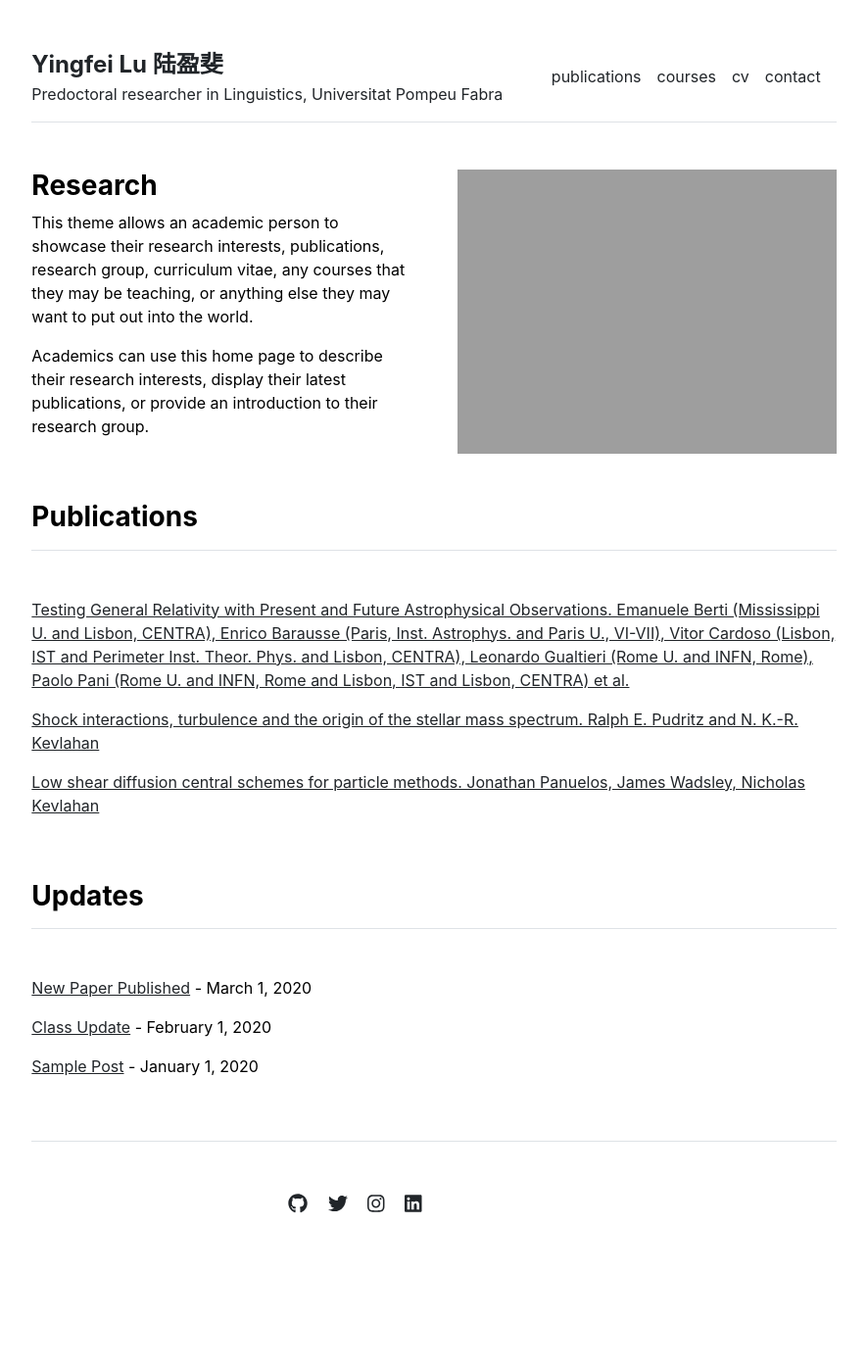
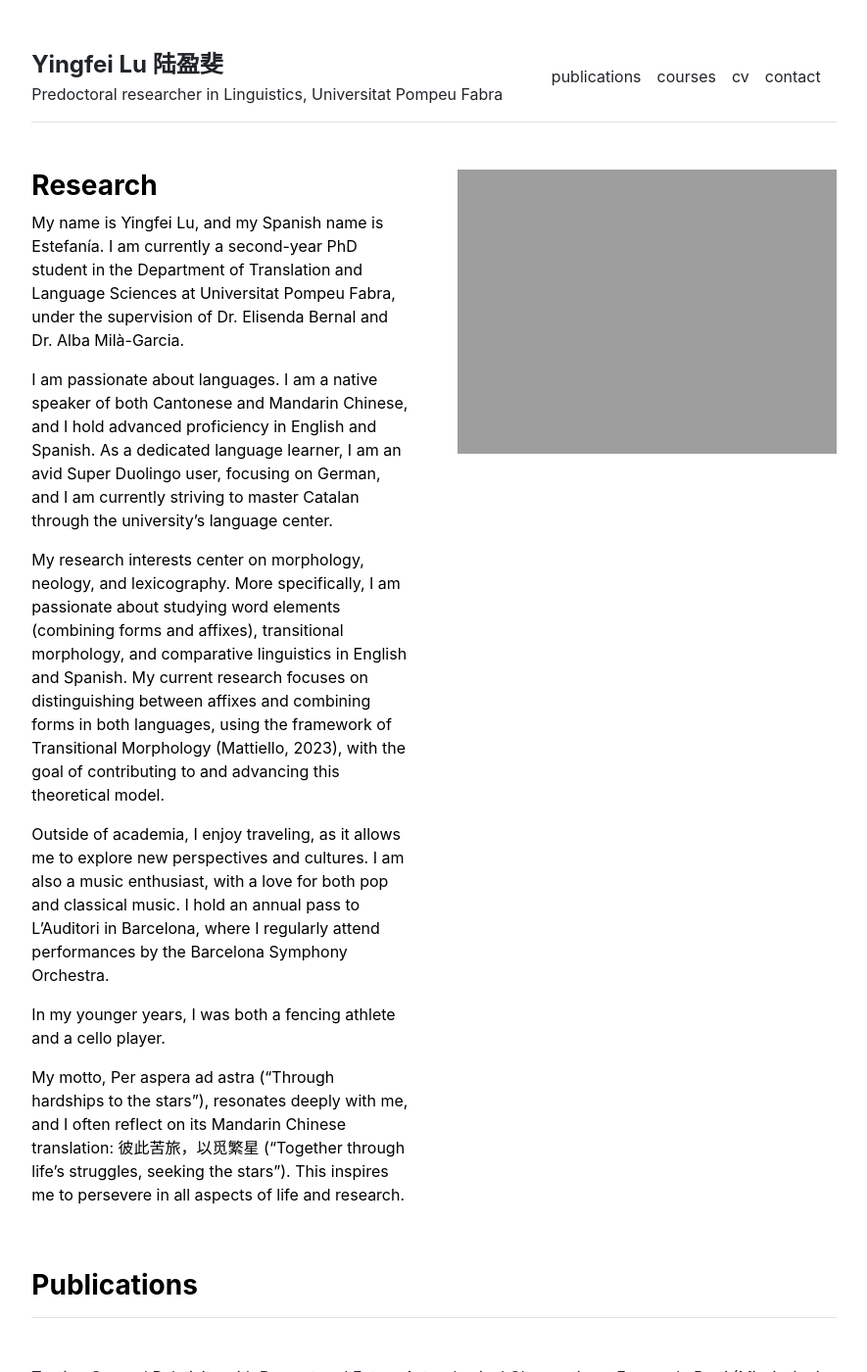
Before and after one commit to YingfeiLu/yingfeilu.github.io, a Jekyll site: the page built from index.md, in a window 1280 px wide and 1400 px high. Shown: the whole window at 98% size, without its empty margins (197-1082 px from the left). Built offline with Jekyll 4.4.1, drawn with Linux system fonts in a browser that asks for light colours.

Commit message:
Update index.md

```diff
--- a/index.md
+++ b/index.md
@@ -3,6 +3,14 @@ layout: home
 title: "Home"
 ---
 
-This theme allows an academic person to showcase their research interests, publications, research group, curriculum vitae, any courses that they may be teaching, or anything else they may want to put out into the world.
+My name is Yingfei Lu, and my Spanish name is Estefanía. I am currently a second-year PhD student in the Department of Translation and Language Sciences at Universitat Pompeu Fabra, under the supervision of Dr. Elisenda Bernal and Dr. Alba Milà-Garcia.
 
-Academics can use this home page to describe their research interests, display their latest publications, or provide an introduction to their research group.
+I am passionate about languages. I am a native speaker of both Cantonese and Mandarin Chinese, and I hold advanced proficiency in English and Spanish. As a dedicated language learner, I am an avid Super Duolingo user, focusing on German, and I am currently striving to master Catalan through the university’s language center.
+
+My research interests center on morphology, neology, and lexicography. More specifically, I am passionate about studying word elements (combining forms and affixes), transitional morphology, and comparative linguistics in English and Spanish. My current research focuses on distinguishing between affixes and combining forms in both languages, using the framework of Transitional Morphology (Mattiello, 2023), with the goal of contributing to and advancing this theoretical model.
+
+Outside of academia, I enjoy traveling, as it allows me to explore new perspectives and cultures. I am also a music enthusiast, with a love for both pop and classical music. I hold an annual pass to L’Auditori in Barcelona, where I regularly attend performances by the Barcelona Symphony Orchestra.
+
+In my younger years, I was both a fencing athlete and a cello player.
+
+My motto, Per aspera ad astra ("Through hardships to the stars"), resonates deeply with me, and I often reflect on its Mandarin Chinese translation: 彼此苦旅，以觅繁星 ("Together through life’s struggles, seeking the stars"). This inspires me to persevere in all aspects of life and research.
```
